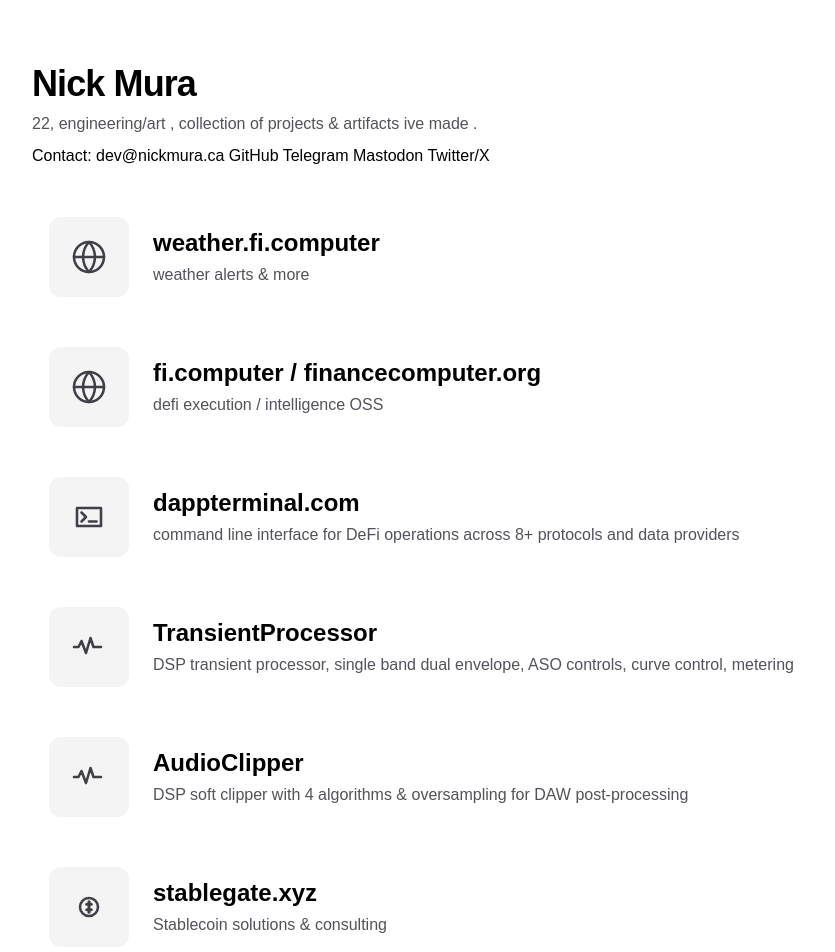
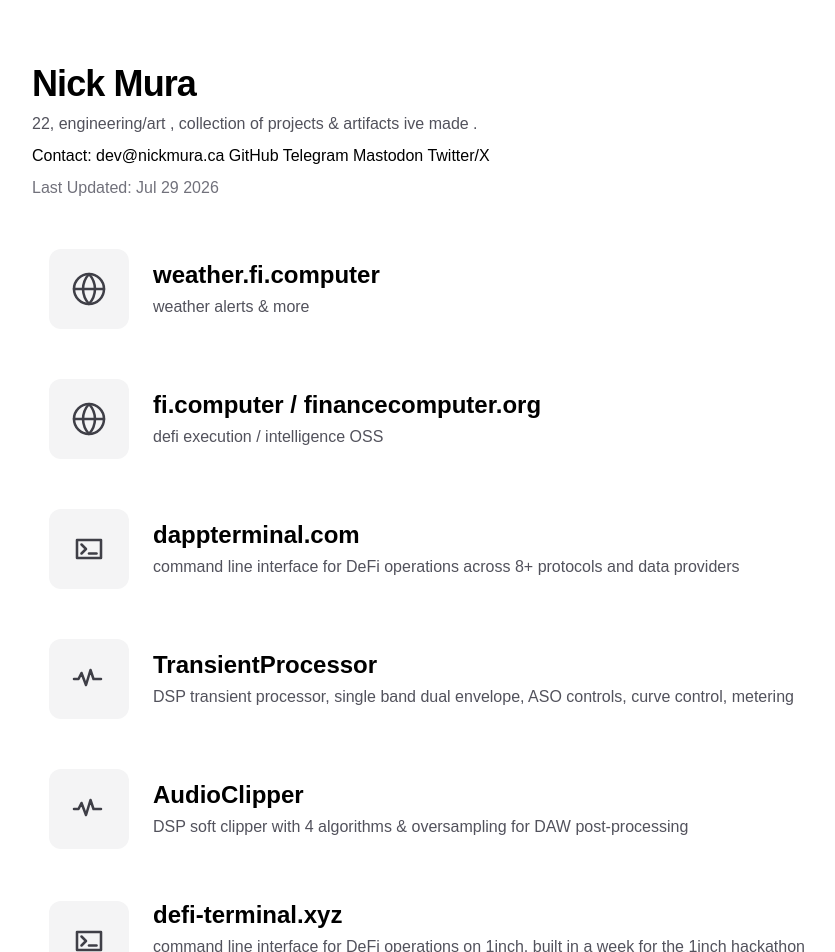
Before and after one commit to nickmura/nickmura.ca, a Next.js app: page / in a window 1280 px wide. Shown: the top 952 px of the page, without its empty margins (184-1019 px from the left). Built offline with nearby package versions, Linux system fonts and the light colour scheme.

Commit message:
removed stablegate, added 'last updated' keyword

```diff
--- a/app/page.tsx
+++ b/app/page.tsx
@@ -16,6 +16,9 @@
             <a className='hover:text-indigo-500' target='_blank' href='https://mastodon.social/@nickmura'>Mastodon </a>
             <a className='hover:text-indigo-500' target='_blank' href='https://x.com/nickmura2'>Twitter/X</a>
 
+          </p>
+          <p className="text-sm text-zinc-500 sm:text-base">
+            Last Updated: Jul 29 2026
           </p>
 
 
@@ -162,38 +165,6 @@
                 <h2 className="text-xl font-semibold sm:text-2xl">AudioClipper</h2>
                 <p className="text-sm text-zinc-600 sm:text-base">
                   DSP soft clipper with 4 algorithms & oversampling for DAW post-processing
-                </p>
-              </div>
-            </a>
-            <a
-              href="https://stablegate.xyz"
-              target="_blank"
-              rel="noreferrer"
-              className="group flex h-max w-full flex-col items-start justify-start gap-3 rounded-2xl border border-transparent bg-white/80 p-3 transition-all duration-200 hover:-translate-y-1 hover:border-zinc-200 hover:bg-zinc-50 hover:shadow-[0_12px_30px_rgba(15,23,42,0.12)] sm:flex-row sm:items-center sm:gap-4 sm:p-4"
-            >
-              <div className="flex h-14 w-14 shrink-0 items-center justify-center rounded-xl bg-zinc-100 text-zinc-700 transition-all duration-200 group-hover:scale-105 group-hover:bg-black group-hover:text-white sm:h-20 sm:w-20">
-                <svg
-                  viewBox="0 0 24 24"
-                  aria-hidden="true"
-                  className="h-7 w-7 sm:h-9 sm:w-9"
-                  fill="none"
-                  stroke="currentColor"
-                  strokeWidth="1.7"
-                  strokeLinecap="round"
-                  strokeLinejoin="round"
-                >
-                  <circle cx="12" cy="12" r="6" />
-                  <g strokeWidth="2">
-                    <path d="M12 8.5v7" />
-                    <path d="M10.5 10.2h3" />
-                    <path d="M10.5 13.8h3" />
-                  </g>
-                </svg>
-              </div>
-              <div className="flex w-full flex-col gap-1 px-0 sm:px-2">
-                <h2 className="text-xl font-semibold sm:text-2xl">stablegate.xyz</h2>
-                <p className="text-sm text-zinc-600 sm:text-base">
-                  Stablecoin solutions & consulting
                 </p>
               </div>
             </a>
```
